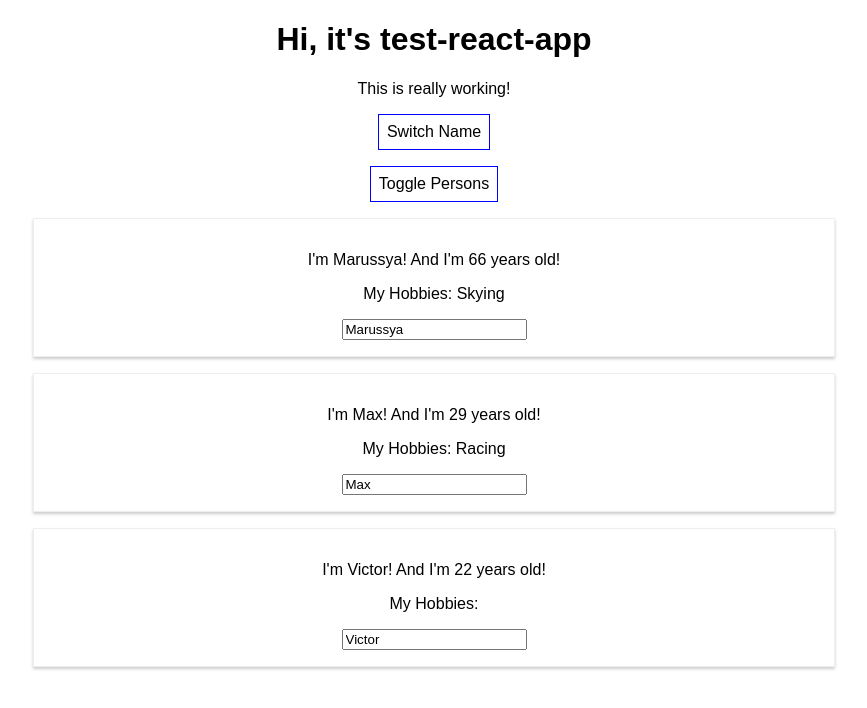
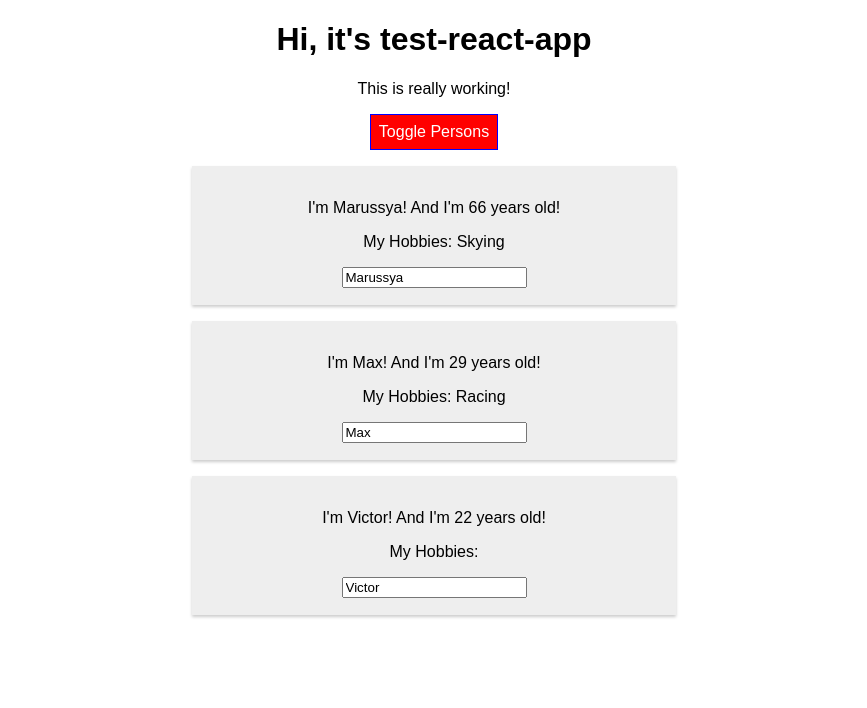
Before and after one commit to brownfox777/test-react-app, a React (Create React App) app: page / in a window 1280 px wide. Both pictures are taken after a click on the button "Toggle Persons". Shown: the top 708 px of the page, without its empty margins (206-1073 px from the left). Built offline with nearby package versions, Linux system fonts and the light colour scheme.

Commit message:
import Radium, { StyleRoot } from 'radium';

```diff
--- a/package.json
+++ b/package.json
@@ -3,6 +3,7 @@
   "version": "0.1.0",
   "private": true,
   "dependencies": {
+    "radium": "^0.21.0",
     "react": "^16.2.0",
     "react-dom": "^16.2.0",
     "react-scripts": "1.0.17"
--- a/src/App.css
+++ b/src/App.css
@@ -1,3 +1,11 @@
 .App {
   text-align: center;
 }
+
+.red {
+  color: red;
+}
+
+.bold {
+  font-weight: bold;
+}
--- a/src/App.js
+++ b/src/App.js
@@ -1,5 +1,6 @@
 import React, { Component } from 'react';
 import './App.css';
+import Radium, { StyleRoot } from 'radium';
 import Person from './Person/Person';
 
 class App extends Component {
@@ -11,16 +12,23 @@
       { id: 2, name: 'Victor', age: 22, hobbie: '' }
     ],
     otherState: 'some other state',
-    showPersons: false
-  }
+    showPersons: false,
 
-  switchNameHandler = (newName) => {
-
-    const persons = [...this.state.persons];
-    persons[0].name = newName;
-
-    this.setState({ persons: persons });
-  }
+    style: {
+      font: 'inherit',
+      border: '1px solid blue',
+      padding: '8px',
+      cursor: 'pointer',
+      display: 'block',
+      margin: '16px auto',
+      backgroundColor: 'green',
+      color: 'white',
+      ':hover': {
+        backgroundColor: 'lightgreen',
+        color: 'black'
+      }
+    }
+  };
 
   deletePersonHandler = (index) => {
     //let persons = this.state.persons;
@@ -47,11 +55,28 @@
     persons[personId] = person;
 
     this.setState({persons: persons});
-  }
+  };
 
   togglePersonsHandler = () => {
-    this.setState({ showPersons: !this.state.showPersons })
-  }
+    this.setState({ showPersons: !this.state.showPersons });
+    const style = {...this.state.style};
+
+    if (!this.state.showPersons) {
+      style.backgroundColor = 'red';
+      style[':hover'] = {
+        backgroundColor: 'salmon',
+        color: 'black'
+      }
+    } else {
+      style.backgroundColor = 'green';
+      style[':hover'] = {
+        backgroundColor: 'lightgreen',
+        color: 'black'
+      }
+    }
+
+    this.setState({ style: style });
+  };
 
   listPersons = () => {
     const persons = this.state.persons || [];
@@ -66,48 +91,43 @@
       changed={(event) => this.nameChangeHandler(event, person.id)}>
       My Hobbies: {person.hobbie}
       </Person>)
-    })
-  }
+    });
+  };
 
-  render = () => {
-
-    const style = {
-      backgroundColor: 'white',
-      font: 'inherit',
-      border: '1px solid blue',
-      padding: '8px',
-      cursor: 'pointer',
-      display: 'block',
-      margin: '16px auto'
-    };
+  render() {
 
     let persons = this.state.showPersons
       ? this.listPersons()
-      : null
+      : null;
+
+    const classes = [];
+    if (this.state.persons.length <= 2) {
+      classes.push('red')
+    };
+    if (this.state.persons.length <= 1) {
+      classes.push('bold')
+    };
 
     return (
-      <div className="App">
+      <StyleRoot>
+        <div className="App">
 
         <h1>Hi, it's test-react-app</h1>
-        <p>This is really working!</p>
+        <p className={classes.join(' ')}>This is really working!</p>
 
         <button
-          style={style}
-          onClick={() => this.switchNameHandler('Maximilian')}
-        >Switch Name
-        </button>
-
-        <button
-          style={style}
-          onClick={this.togglePersonsHandler}
+        key='1'
+        style={this.state.style}
+        onClick={this.togglePersonsHandler}
         >Toggle Persons
         </button>
 
         {persons}
 
-      </div>
+        </div>
+      </StyleRoot>
       );
   }
 }
 
-export default App;
+export default Radium(App);
--- a/src/Person/Person.css
+++ b/src/Person/Person.css
@@ -5,4 +5,5 @@
   box-shadow: 0 2px 3px #ccc;
   padding: 16px;
   text-align: center;
+  background-color: #eee
 }
--- a/src/Person/Person.js
+++ b/src/Person/Person.js
@@ -1,9 +1,16 @@
 import React from 'react';
+import Radium from 'radium';
 import './Person.css';
 
 const person = (props) => {
+  const style = {
+    '@media (min-width: 500px)': {
+      width: '450px'
+    }
+  };
+
   return (
-    <div className="Person">
+    <div className="Person" style={style}>
       <p onClick={props.click}>I'm { props.name }! And I'm { props.age } years old!</p>
       <p>{ props.children }</p>
       <input onChange={props.changed} value={props.name}/>
@@ -15,4 +22,4 @@
 //   return Math.ceil(Math.random() * 66);
 // }
 
-export default person;
+export default Radium(person);
```
Also changed, not shown: 1 other file (tests, documents, lock files or other folders).
